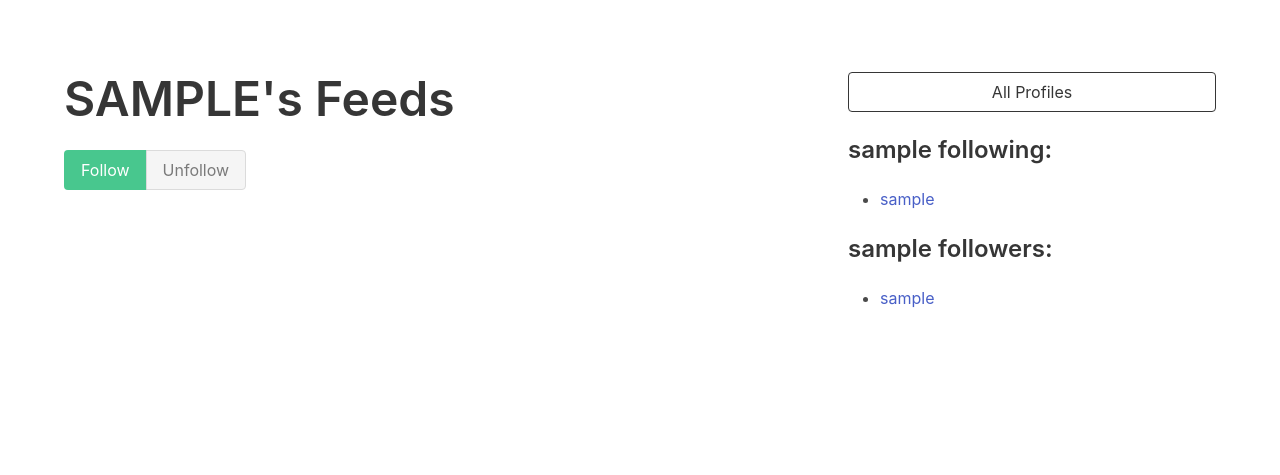
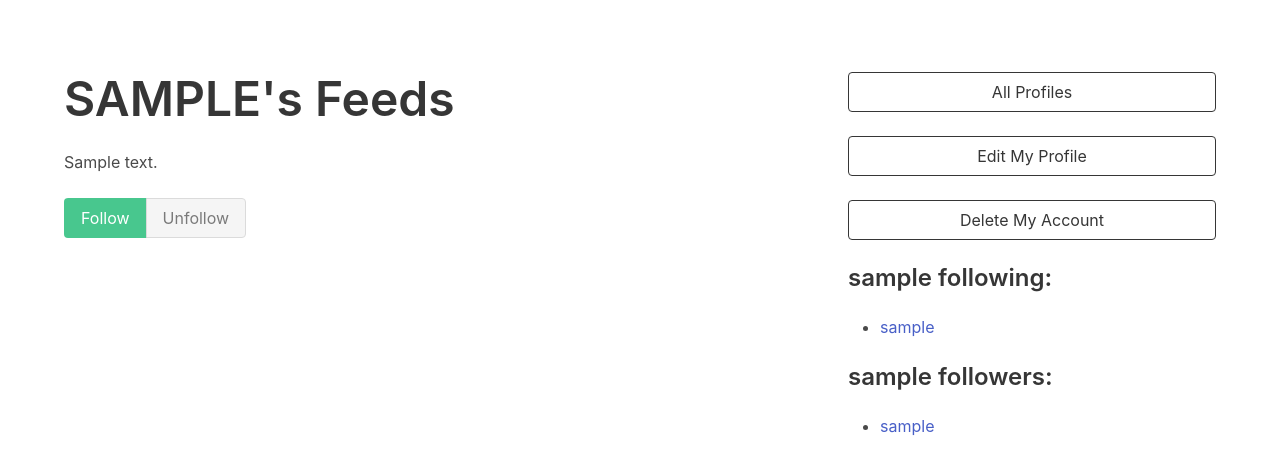
Before and after one commit to parvinfrzd/django-social-networking-app, a Django app: page /profile/1/ in a window 1280 px wide. Shown: the part 56-531 px from the top of the page. Run offline with Django 4.2, Linux system fonts and the light colour scheme; tables that the repository leaves empty hold one stand-in row (values such as "Sample post").

Commit message:
Profile template update

```diff
--- a/main_app/templates/main_app/profile.html
+++ b/main_app/templates/main_app/profile.html
@@ -8,6 +8,9 @@
     <h1 class="title is-1">
         {{profile.user.username|upper}}'s Feeds
     </h1>
+    <p class=" is-6">
+        {{profile.bio}}
+    </p>
     </div>
     <form method="post">
         {% csrf_token %}
@@ -33,6 +36,20 @@
         <a href="{% url 'social:profile_list' %}">
             <button class="button is-dark is-outlined is-fullwidth">
                 All Profiles
+            </button>
+        </a>
+    </div>
+    <div class="block">
+        <a href="{% url 'social:profile_update' user.profile.pk%}">
+            <button class="button is-dark is-outlined is-fullwidth">
+                Edit My Profile
+            </button>
+        </a>
+    </div>
+    <div class="block">
+        <a href="{% url 'social:profile_delete' user.profile.pk%}">
+            <button class="button is-dark is-outlined is-fullwidth">
+                Delete My Account
             </button>
         </a>
     </div>
```
